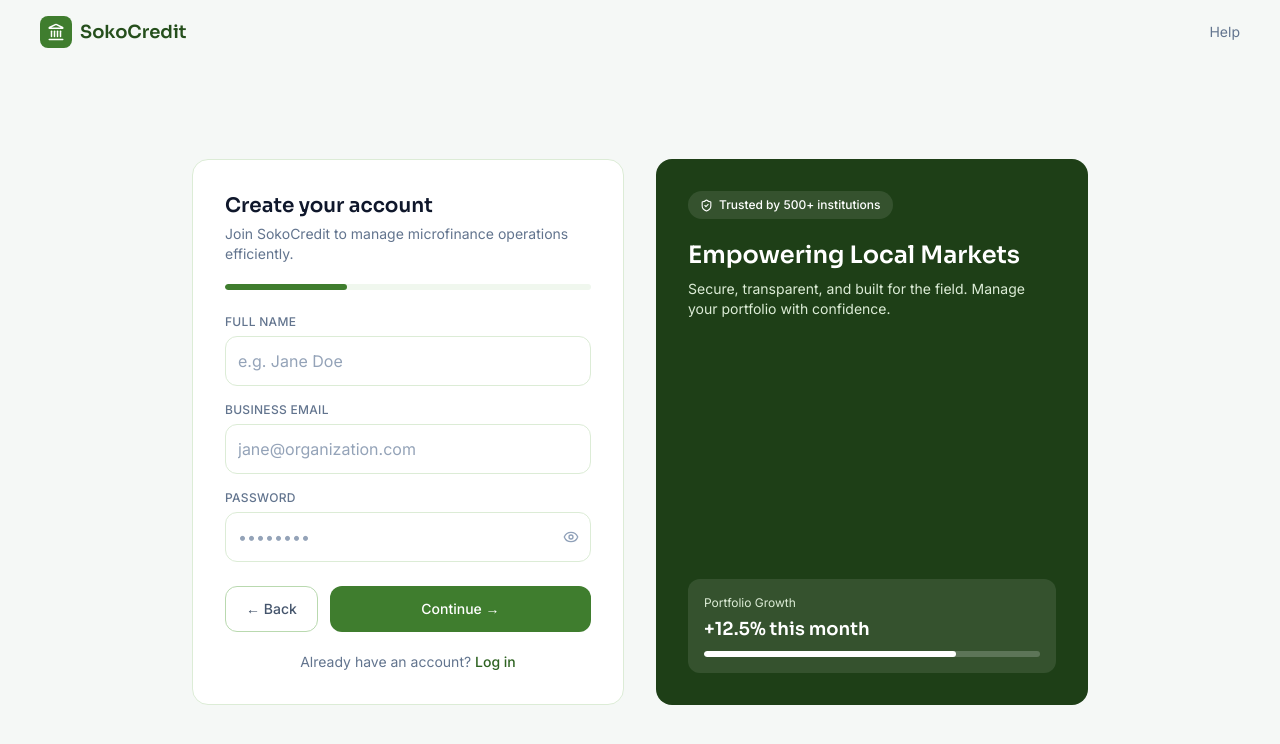
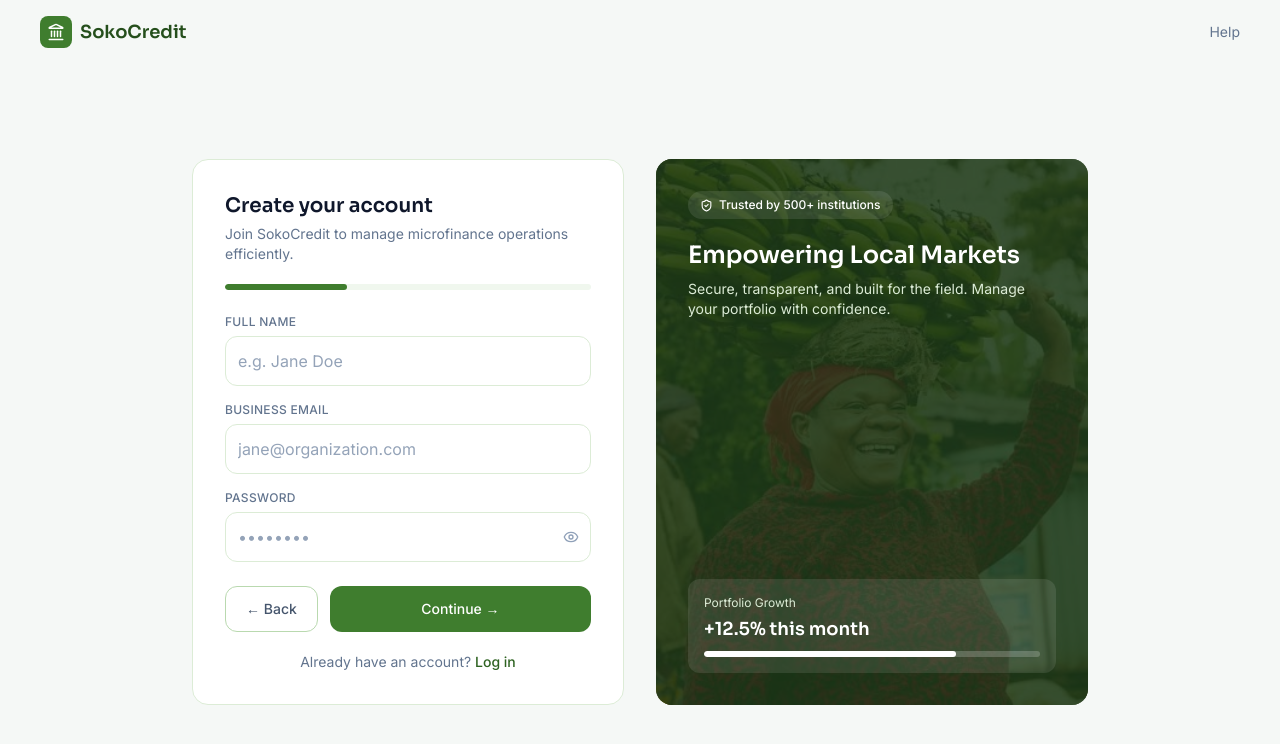
Before and after one commit to Moseti-moxy/sokocredit, a React (Vite) app in the folder sokocredit-frontend/: page /signup in a window 1280 px wide. Shown: the top 744 px of the page. Built offline with nearby package versions, Linux system fonts and the light colour scheme.

Commit message:
Add market imagery to auth pages

```diff
--- a/sokocredit-frontend/src/pages/Login.jsx
+++ b/sokocredit-frontend/src/pages/Login.jsx
@@ -40,8 +40,8 @@ export default function Login() {
       {/* Hero image - hidden on mobile to keep the form the priority there */}
       <div className="hidden lg:block relative bg-brand-900">
         <img
-          src="https://images.unsplash.com/photo-1607013407627-6ea62c04b6f9?q=80&w=1200&auto=format&fit=crop"
-          alt=""
+          src="/market-traders.jpg"
+          alt="Market trader standing beside fresh produce"
           className="absolute inset-0 w-full h-full object-cover opacity-80"
         />
         <div className="absolute inset-0 bg-gradient-to-t from-brand-900/90 via-brand-900/20 to-transparent" />
--- a/sokocredit-frontend/src/pages/Signup.jsx
+++ b/sokocredit-frontend/src/pages/Signup.jsx
@@ -140,8 +140,14 @@ export default function Signup() {
           </div>
 
           {/* Info panel - stacks below the form on mobile/tablet */}
-          <div className="bg-brand-800 rounded-2xl p-6 sm:p-8 text-white flex flex-col justify-between order-first lg:order-last">
-            <div>
+          <div className="relative overflow-hidden bg-brand-800 rounded-2xl p-6 sm:p-8 text-white flex flex-col justify-between order-first lg:order-last">
+            <img
+              src="/market-growth.jpg"
+              alt="Market trader carrying bananas"
+              className="absolute inset-0 h-full w-full object-cover opacity-55"
+            />
+            <div className="absolute inset-0 bg-brand-900/75" />
+            <div className="relative">
               <span className="inline-flex items-center gap-1.5 text-xs font-medium bg-white/10 rounded-full px-3 py-1.5 mb-5">
                 <ShieldCheck size={13} /> Trusted by 500+ institutions
               </span>
@@ -151,7 +157,7 @@ export default function Signup() {
               </p>
             </div>
 
-            <div className="mt-6 bg-white/10 rounded-xl p-4">
+            <div className="relative mt-6 bg-white/10 rounded-xl p-4">
               <p className="text-xs text-brand-100 mb-1">Portfolio Growth</p>
               <p className="font-display text-lg font-semibold mb-2">+12.5% this month</p>
               <div className="h-1.5 rounded-full bg-white/20 overflow-hidden">
```
Also changed, not shown: sokocredit-frontend/public/market-growth.jpg (added), sokocredit-frontend/public/market-traders.jpg (added).
